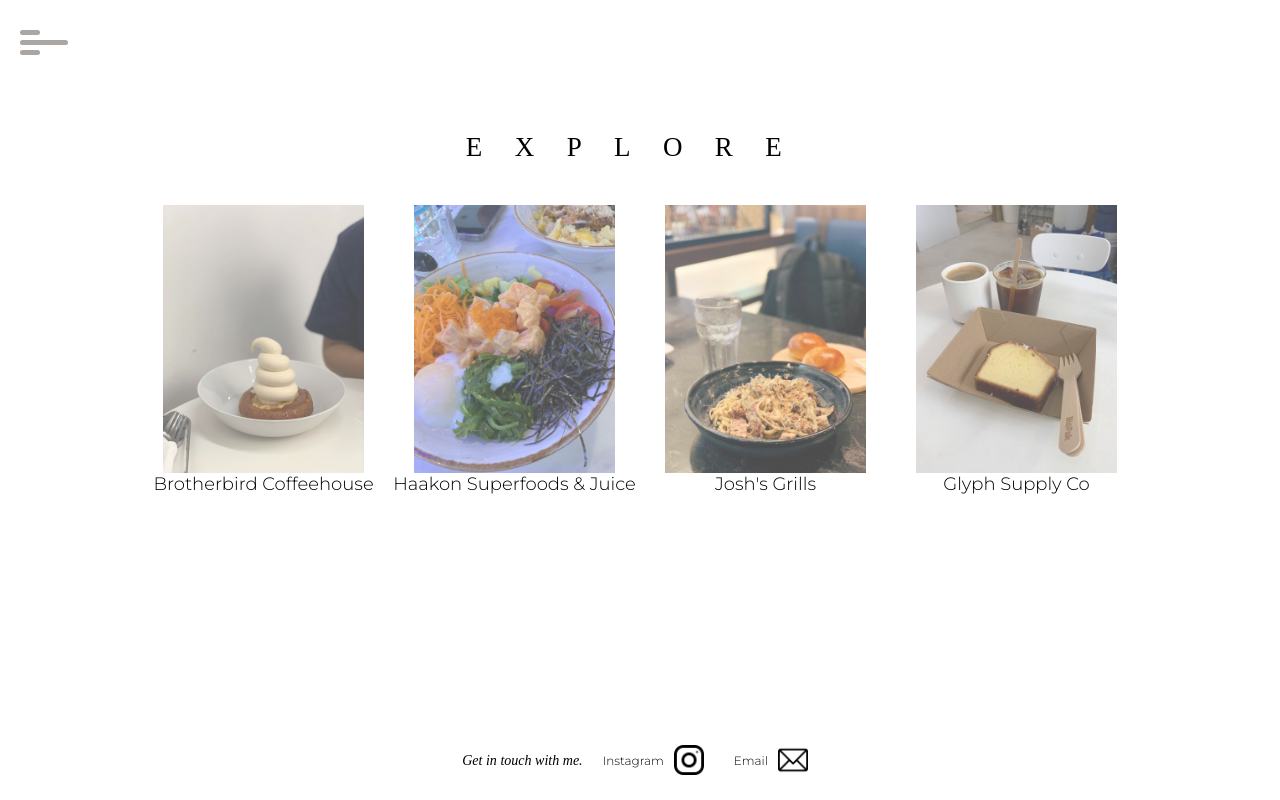
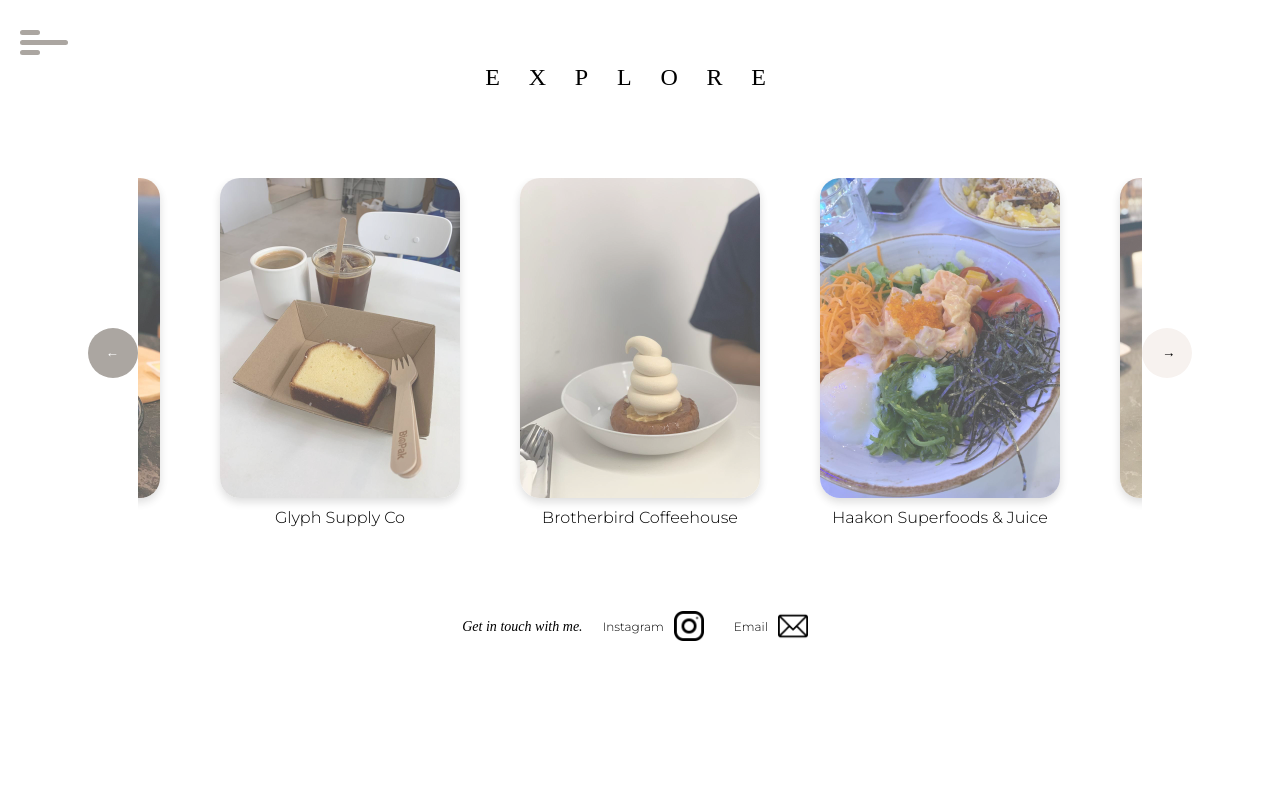
Before and after one commit to alfreddevelops/messedfoods_, a plain HTML site: page public/explore.html in a window 1280 px wide. Drawn offline with nearby package versions, Linux system fonts and the light colour scheme; a web font is replaced by a local one.

Commit message:
responsive changes and fixes

```diff
--- a/public/css/index.css
+++ b/public/css/index.css
@@ -2,7 +2,7 @@
 
 /************* GLOBAL VAR *************/
 :root {
-  --main-font-size: 18px;
+  --main-font-size: 16px;
   --main-radius: 30px;
   --main-color: #2F2E2C;
   --main-bg: #E7E3E2;
@@ -33,12 +33,6 @@ h1, h2, h3, h4, h5, h6 {
   font-family: 'Playfair Display', serif;
   font-weight: 400;
   font-style: italic;
-}
-
-#container {
-  height: 100vh;
-  padding: 0;
-  margin: 0;
 }
 
 /************* NAV BAR *************/
@@ -220,18 +214,14 @@ a:visited {
 
 /************* FOOTER *************/
 footer {
-  /* background-color: #33F6F1; */
   font-size: 12px;
   grid-area: footer;
-  position: absolute;
-  bottom: 0;
+  margin-top: 5%;
   display: flex;
   align-items: center;
   justify-content: center;
   width: 100%;
   height: 10%;
-  /* color: white; */
-  /* border: 1px solid black; */
 }
 
 footer div {
@@ -310,38 +300,42 @@ footer img {
 
 /************* GRID TEMPLATE FOR EXPLORE PAGE *************/
 .explore-container {
-  display: grid;
+  /* display: grid;
   height: 100%;
   grid-template-columns: 1fr 1fr 1fr 1fr;
-  grid-template-rows: 0.1fr 0.1fr 1.5fr 0.1fr;
+  grid-template-rows: 0.1fr 0.1fr 2fr 0.1fr;
   grid-template-areas:
   "nav nav nav nav"
   "header header header header"
   "carousel carousel carousel carousel"
   "footer footer footer footer";
-  grid-gap: 2rem;
-  /* border: 1px solid black; */
-  /* flex-wrap: wrap; */
+  grid-gap: 2rem; */
+  display: flex;
+  flex-wrap: wrap;
+  height: 100%;
 }
 
 .header {
   font-family: "Playfair Display";
-  margin-top: 5%;
+  margin: 5% auto;
+  width: 100%;
+  height: 40px;
   text-align: center;
-  grid-area: header;
+  /* grid-area: header; */
   letter-spacing: 1.2em;
   font-size: 1.5em;
 }
 
 .explore-carousel {
-  grid-area: carousel;
+  /* grid-area: carousel; */
   width: 80%;
   display: flex;
-  justify-content: center;
+  justify-content: space-between;
   align-items: center;
   margin: 0 auto;
   opacity: 1;
   padding: 10px;
+  /* border: 1px solid red; */
 }
 
 .explore-images {
@@ -351,12 +345,16 @@ footer img {
   text-align: center;
   outline: none;
   cursor: pointer;
+  /* border: 1px solid black; */
 }
 
 .slick-active {
-  width: 300px;
   opacity: 1;
   transition: 0.5s ease-in-out;
+}
+
+.slick-slide {
+  width: 300px;
 }
 
 .explore-images img {
@@ -365,6 +363,13 @@ footer img {
   margin: 0 auto;
   opacity: 0.7;
   transition: 0.5s ease-in-out;
+  border-radius: 20px;
+  box-shadow: 0 4px 10px 0 rgba(0,0,0,0.2);
+}
+
+.explore-images p {
+  margin-top: 10px;
+  /* font-size: 16px; */
 }
 
 .explore-images img:hover {
@@ -479,8 +484,8 @@ footer img {
   text-align: left;
   flex-wrap: wrap;
   margin: 0 auto;
-  width: 35%;
-  /* border: 1px solid black; */
+  width: 50%;
+  line-height: 1.4;
 }
 
 .main-image {
@@ -489,6 +494,8 @@ footer img {
   background-size: cover;
   width: 40%;
   height: auto;
+  border-radius: 10px;
+  box-shadow: 0 4px 8px 0 rgba(0,0,0,0.2);
 }
 
 .overlay-location {
@@ -515,12 +522,15 @@ footer img {
 .thumbnails img {
   width: auto;
   height: 90%;
+  border-radius: 10px;
+  box-shadow: 0 4px 8px 0 rgba(0,0,0,0.2);
 }
 
 
 
 /************* CONTACT PAGE *************/
 .contact-container {
+  height: 100vh;
   background-color: var(--main-color);
 }
 
--- a/public/css/queries.css
+++ b/public/css/queries.css
@@ -46,8 +46,11 @@
     }
 
     .food-info {
-        width: 80%;
+        width: 100%;
+        padding: 30px;
         height: 100vh;
+        /* background-color: #727272; */
+        /* color: white; */
     }
 
     .thumbnail {
--- a/public/explore.html
+++ b/public/explore.html
@@ -41,13 +41,16 @@
         <!-- <div class="explore-images explore-thai" id="explore-thai"><img src="img/plate.jpg">Thai cafe</div> -->
         <!-- <div class="explore-images explore-ladym" id="explore-ladym"><img src="img/plate.jpg">Lady M</div> -->
         <div class="explore-images explore-haakon" id="explore-haakon">
-          <img src="img/haakon/poke-bowl.jpg" />Haakon Superfoods & Juice
+          <img src="img/haakon/poke-bowl.jpg" />
+          <p>Haakon Superfoods & Juice</p>
         </div>
         <div class="explore-images explore-josh" id="explore-josh">
-          <img src="img/joshgrills/alfredo-pasta.jpg" />Josh's Grills
+          <img src="img/joshgrills/alfredo-pasta.jpg" />
+          <p>Josh's Grills</p>
         </div>
         <div class="explore-images explore-glyph" id="explore-glyph">
-          <img src="img/glyph/lemon-cake.jpg" />Glyph Supply Co
+          <img src="img/glyph/lemon-cake.jpg" />
+          <p>Glyph Supply Co</p>
         </div>
       </div>
 
@@ -60,7 +63,9 @@
         <div class="main-image"></div>
 
         <section class="food-info">
-          <h2 id="food-title" class="overlay-title"></h2>
+          <h1 id="food-title" class="overlay-title"></h1>
+          <p class="overlay-rating">Food Rating: </p>
+          <p class="overlay-ambience">Ambience: </p>
           <!-- <p id="food-type" class="overlay-type"></p> -->
           <p id="food-location" class="overlay-location"></p>
           <p id="project-description" class="overlay-description"></p>
--- a/public/js/food.json
+++ b/public/js/food.json
@@ -1,7 +1,7 @@
 [
     {
         "brotherbird": {
-            "shopName": "Brotherbird",
+            "shopName": "Brotherbird Coffeehouse",
             "foodImage": "img/brotherbird/mochi-donut.jpg",
             "shopLocation": "32 Bali Ln, Singapore 189868",
             "foodDescription": "Brotherbird Coffeehouse serves a huge variety of croissants. And not just that, they also serve pasta and other desserts.",
--- a/public/js/index.js
+++ b/public/js/index.js
@@ -13,15 +13,19 @@ function openMenu() {
 }
 
 $('.explore-carousel').slick({
+  centerMode: true,
+  centerPadding: '40px',
   dots: false,
   infinite: true,
   speed: 300,
-  slidesToShow: 4,
-  slidesToScroll: 4,
+  slidesToShow: 3,
+  // slidesToScroll: 4,
+  variableWidth: true,
   responsive: [
     {
       breakpoint: 1024,
       settings: {
+        centerMode: true,
         slidesToShow: 3,
         slidesToScroll: 3,
         infinite: true,
@@ -31,6 +35,7 @@ $('.explore-carousel').slick({
     {
       breakpoint: 600,
       settings: {
+        centerMode: true,
         slidesToShow: 2,
         slidesToScroll: 2
       }
@@ -84,6 +89,8 @@ function brotherbirdInfo() {
 
   $(".food-overlay .main-image").css("background-image", "url(" + food[0].brotherbird.foodImage + ")");
   $(".overlay-title").html(food[0].brotherbird.shopName);
+  $(".overlay-rating").append(food[0].brotherbird.foodRating);
+  $(".overlay-ambience").append(food[0].brotherbird.ambienceRating);
 
   var pin = document.createElement("img");
   pin.src = "img/icons/pin.png";
```
